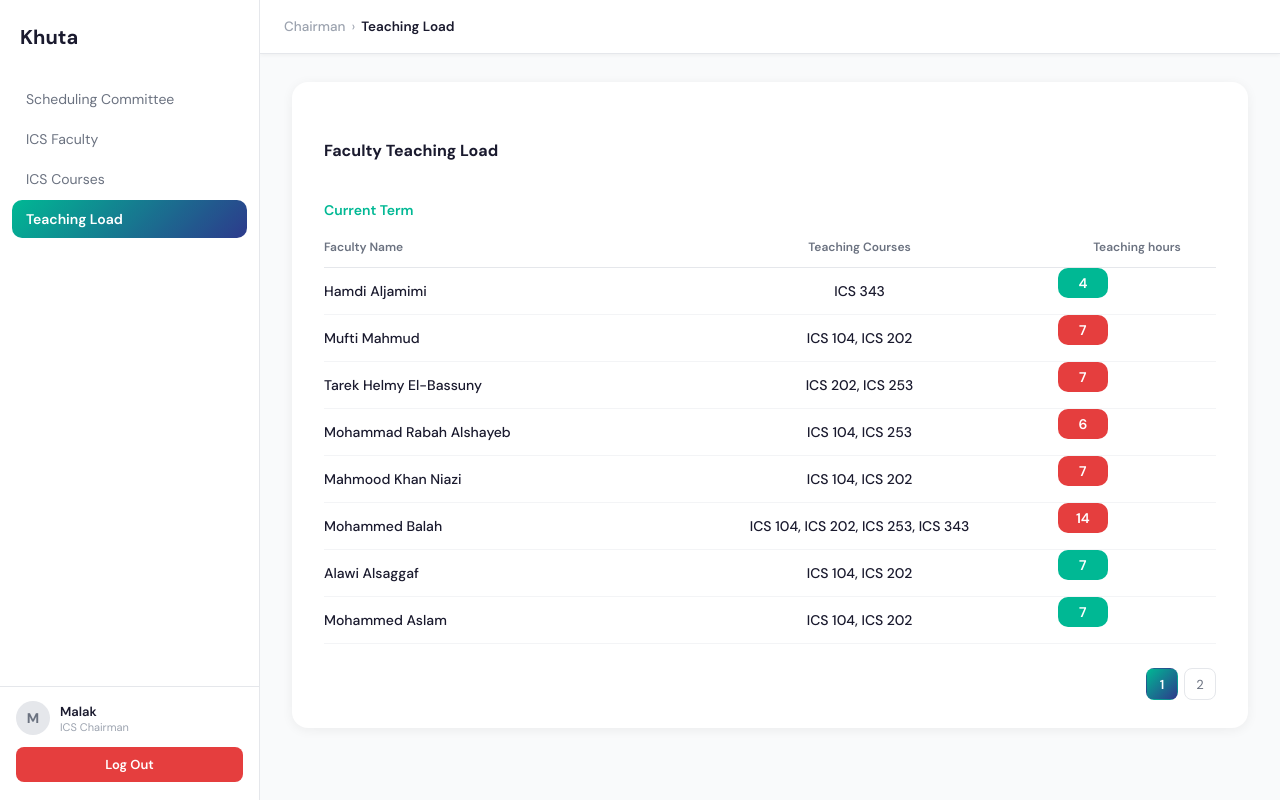
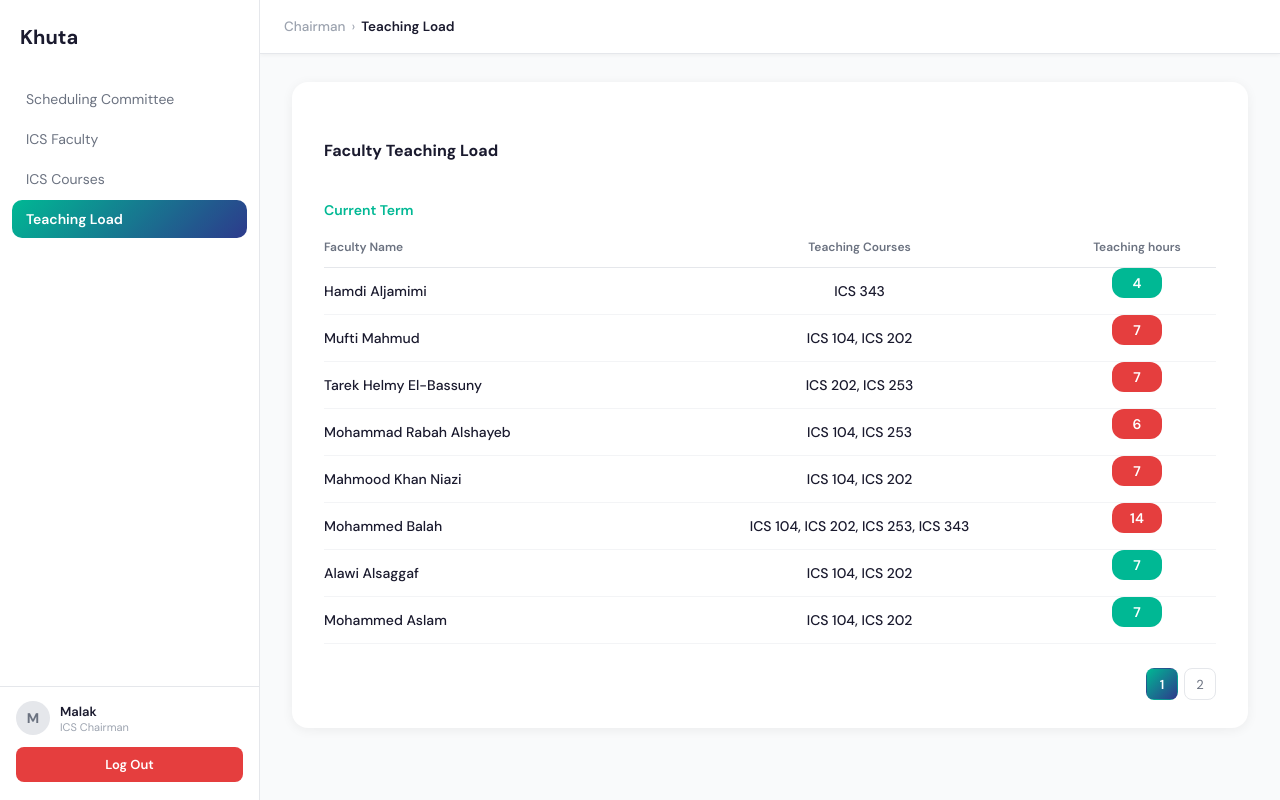
Before and after one commit to KawtharAlomran/SWE363ProjectGroup12, a React (Vite) app in the folder my-react-app/: page /chairman/teaching-load in a window 1280 px wide. Built offline with nearby package versions, Linux system fonts and the light colour scheme.

Commit message:
modifying teaching hours style

```diff
--- a/my-react-app/src/Chairman/Pages/teachingLoad.jsx
+++ b/my-react-app/src/Chairman/Pages/teachingLoad.jsx
@@ -59,8 +59,8 @@ return(
           <tr key={member.email}>
             <td>{member.name}</td>
             <td>{facultyCourses.find(f => f.faculty == member.name) ? facultyCourses.find(f => f.faculty == member.name).courses.join(", ") : "No courses assigned"}</td>
-            <td style={{background:getHoursColor(getTeachingHours(member.name),member.level), display: 'inline-flex', justifyContent: 'center',alignItems: 'center',
-              borderRadius: '10px',padding: '6px 12px', minWidth: '50px',fontWeight: '600',color:'white'}}>{getTeachingHours(member.name)}</td>
+            <td style={{background:getHoursColor(getTeachingHours(member.name),member.level), borderRadius: '12px',padding: '6px', display: 'flex',
+              margin: 'auto',width: 'fit-content',minWidth: '50px', justifyContent: 'center',fontWeight: '600',color:'white'}}>{getTeachingHours(member.name)}</td>
           </tr>
           ))}
       </tbody>
```
